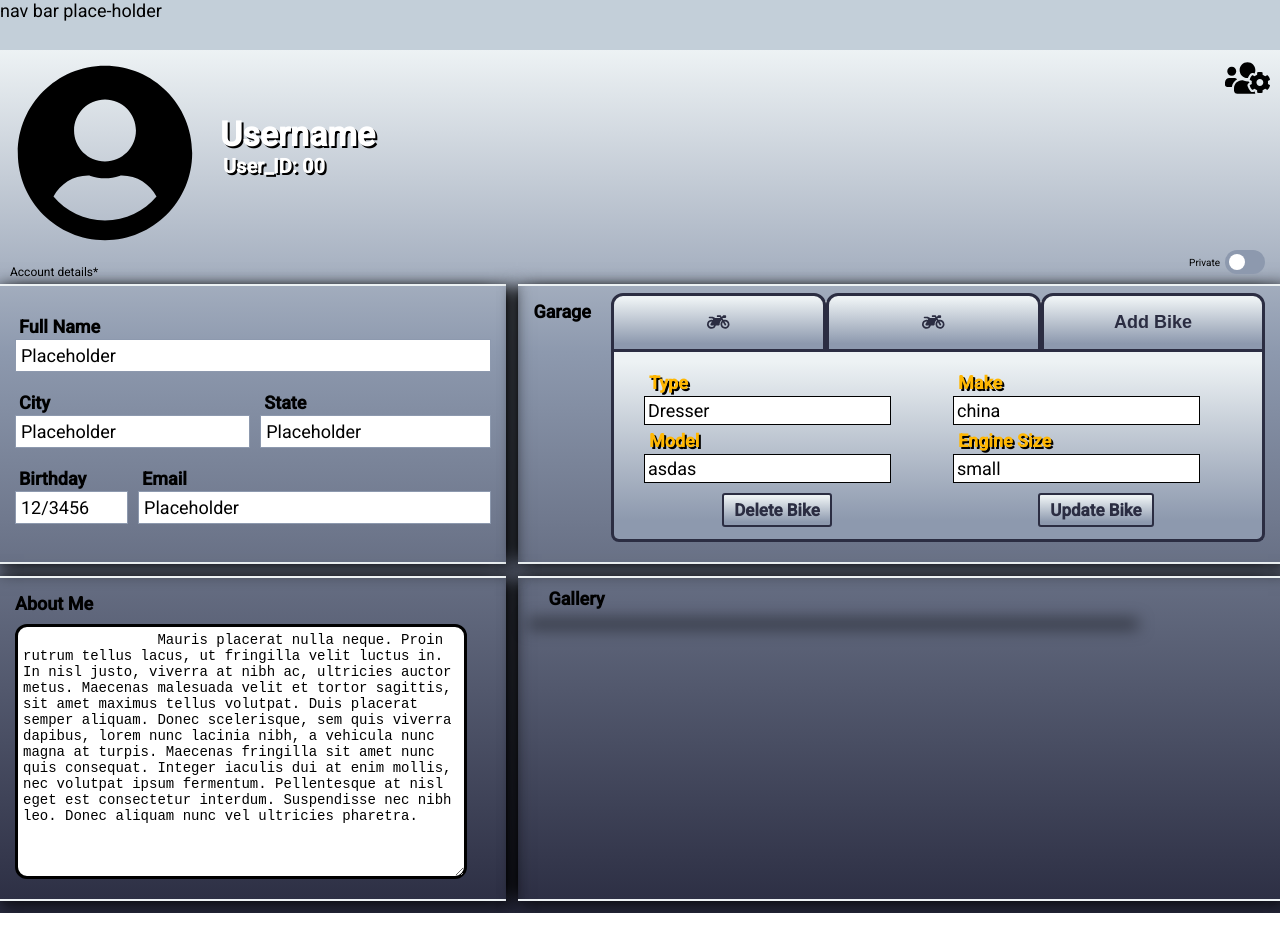
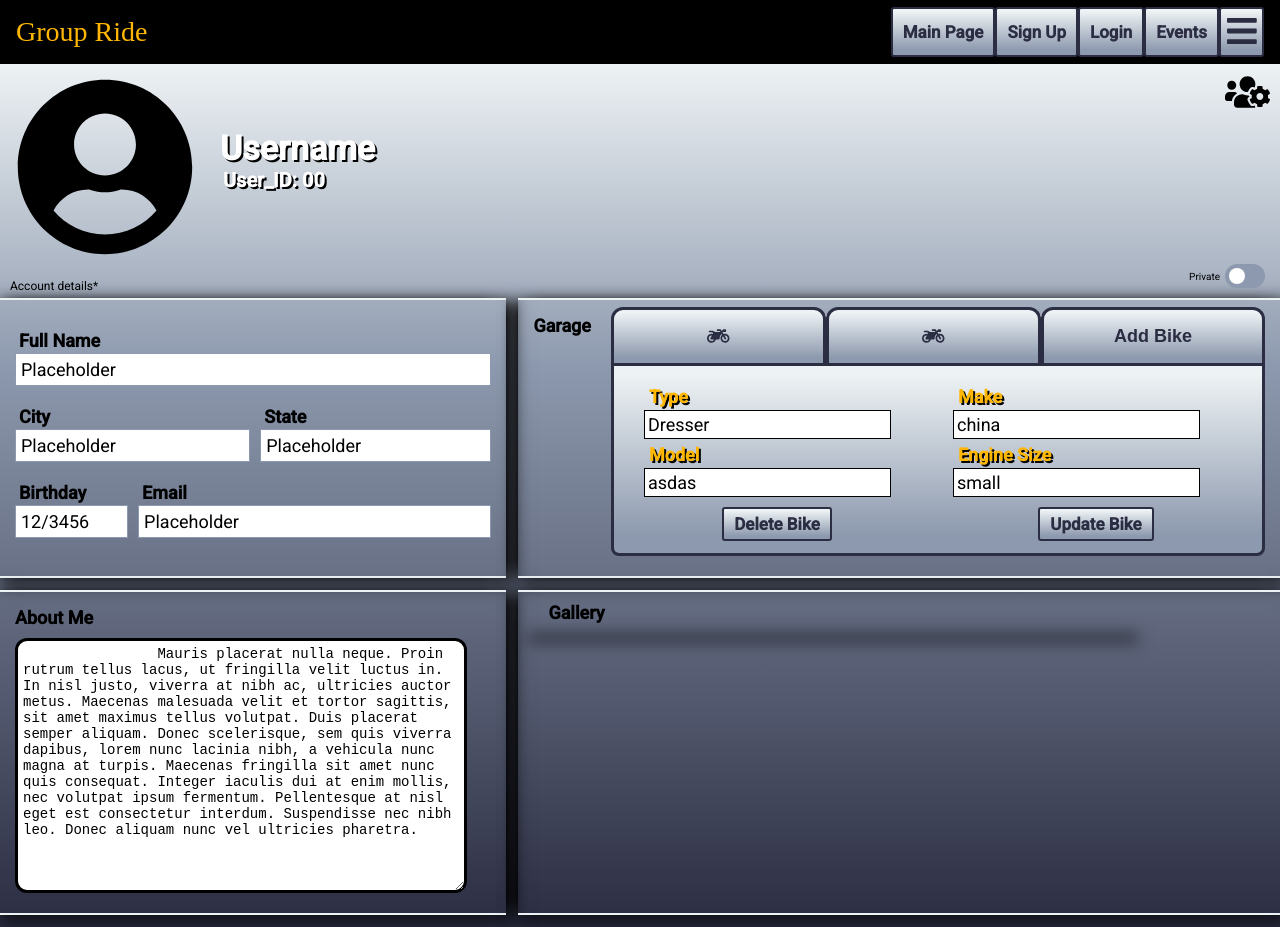
Before and after one commit to bethel-school-of-technology/team-beyond-coding-frontend, an Angular app: page /profile/bike/1 in a window 1280 px wide. Built offline with nearby package versions, Linux system fonts and the light colour scheme; data requests are answered from the project's data file.

Commit message:
main branch with nav functional

```diff
--- a/package.json
+++ b/package.json
@@ -16,8 +16,9 @@
     "@angular/common": "~13.1.0",
     "@angular/compiler": "~13.1.0",
     "@angular/core": "~13.1.0",
+    "@angular/flex-layout": "^13.0.0-beta.38",
     "@angular/forms": "~13.1.0",
-    "@angular/material": "^13.1.3",
+    "@angular/material": "^13.2.2",
     "@angular/platform-browser": "~13.1.0",
     "@angular/platform-browser-dynamic": "~13.1.0",
     "@angular/router": "~13.1.0",
--- a/src/app/components/home/home.component.html
+++ b/src/app/components/home/home.component.html
@@ -1,6 +1,6 @@
 <div class="home-page-container">
     <div class="background">
-        <div class="nav"> nav bar </div>
+<app-navbar></app-navbar>
         <div class="homepage-info">
             <div class="title">
                 <h1>Group Ride</h1>
--- /dev/null
+++ b/src/app/components/navbar/navbar.component.css
@@ -0,0 +1,72 @@
+@import url('https://fonts.googleapis.com/css2?family=Roboto:wght@100;300&display=swap');
+
+  .group-ride-text {
+    transform: rotate(360deg);
+    font-size: 28px;
+    font-family: 'Rock Salt', cursive;
+    color: #ffb703;
+}
+
+.toolbar{
+  background-color: black;
+}
+
+.fa-bars{
+  display: flex-end;
+
+}
+
+.btn {
+  color: #2b2d42;
+  padding: 5px 10px;
+  background-image: linear-gradient( #edf2f4 5%, #8d99ae 90% );
+  position: relative;
+  overflow: hidden;
+  cursor: pointer;
+  transition: .5s;
+  font-weight: bold;
+  font-size: 17px;
+  border: 1px solid;
+  font-family: inherit;
+  z-index: 1;
+  border: 2px solid #2b2d42;
+  border-radius: 3px;
+  display: flex;
+  justify-content: center;
+
+}
+.btn::before {
+  content: '';
+  display: block;
+  width: 50px;
+  height: 50px;
+  transform: translate(-50%, -50%);
+  position: absolute;
+  border-radius: 50%;
+  z-index: -1;
+  background-color: #ffb703;
+  transition: 1s ease;
+}
+
+.btn::before {
+  top: -20px;
+  left: -20px;
+}
+
+.btn:hover::before {
+  height: 280px;
+  width: 280px;
+}
+
+.btn:hover {
+  color: #2b2d42;
+}
+
+.btn:active {
+  filter: brightness(1.3);
+}
+
+.mat-icon-button{
+  width: 45px;
+  height: 50px;
+}
--- /dev/null
+++ b/src/app/components/navbar/navbar.component.html
@@ -0,0 +1,20 @@
+
+<mat-toolbar class="toolbar" fxLayout="row">
+  <span class="group-ride-text"fxFlex>Group Ride</span>
+  <button mat-button *ngFor="let item of menuItems" [fxShow]="item.showOnDesktop" [fxShow.xs]="item.showOnMobile"
+    [fxShow.sm]="item.showOnTablet" class="btn">
+    {{item.label}}
+  </button>
+<ng-container>
+  <button mat-icon-button [matMenuTriggerFor]="dropMenu" class="btn"><fa-icon [icon]="faBars" size="2x" class="fa-bars"></fa-icon></button>
+
+  <mat-menu #dropMenu="matMenu">
+    <ng-container *ngFor="let item of menuItems">
+      <div [fxShow]="!item.showOnDesktop" [fxShow.sm]="!item.showOnTablet" [fxShow.xs]="!item.showOnMobile">
+        <button class="btn" mat-menu-item>{{item.label}}</button>
+        <mat-divider></mat-divider>
+      </div>
+    </ng-container>
+  </mat-menu>
+</ng-container>
+</mat-toolbar>
--- /dev/null
+++ b/src/app/components/navbar/navbar.component.ts
@@ -0,0 +1,58 @@
+import { Component, OnInit } from '@angular/core';
+import { faBars } from '@fortawesome/free-solid-svg-icons';
+
+
+
+ interface MenuItem {
+  label: string;
+  route: string;
+  showOnMobile: boolean;
+  showOnTablet: boolean;
+  showOnDesktop: boolean;
+}
+
+@Component({
+  selector: 'app-navbar',
+  templateUrl: './navbar.component.html',
+  styleUrls: ['./navbar.component.css']
+})
+export class NavbarComponent implements OnInit {
+  faBars= faBars;
+
+menuItems : MenuItem[]= [
+   {
+    label: 'Main Page',
+     route: '',
+     showOnMobile: false,
+     showOnTablet: true,
+     showOnDesktop: true
+   },
+   {
+     label: 'Sign Up',
+     route: 'signup',
+     showOnMobile: false,
+     showOnTablet: true,
+     showOnDesktop: true
+   },
+  {
+   label: 'Login',
+   route: 'login',
+     showOnMobile: false,
+    showOnTablet: false,
+     showOnDesktop: true
+   },
+   {
+    label: 'Events',
+    route: 'events',
+    showOnMobile: false,
+    showOnTablet: false,
+    showOnDesktop: true
+ }
+  ]
+
+  constructor() { }
+
+  ngOnInit(): void {
+  }
+
+}
--- a/src/app/components/profile/profile.component.html
+++ b/src/app/components/profile/profile.component.html
@@ -1,5 +1,9 @@
 <!-- ---------nav goes here-------- -->
-<div class="mock-nav">nav bar place-holder</div>
+<!-- <div class="mock-nav"> -->
+
+<app-navbar></app-navbar>
+
+<!-- </div> -->
 <div class="background">
     <div class="profile-container">
         <!-- --------user container---------- -->
```
Also changed, not shown: src/app/app.module.ts (+15 -2 lines), 2 other files (tests, documents, lock files or other folders).
